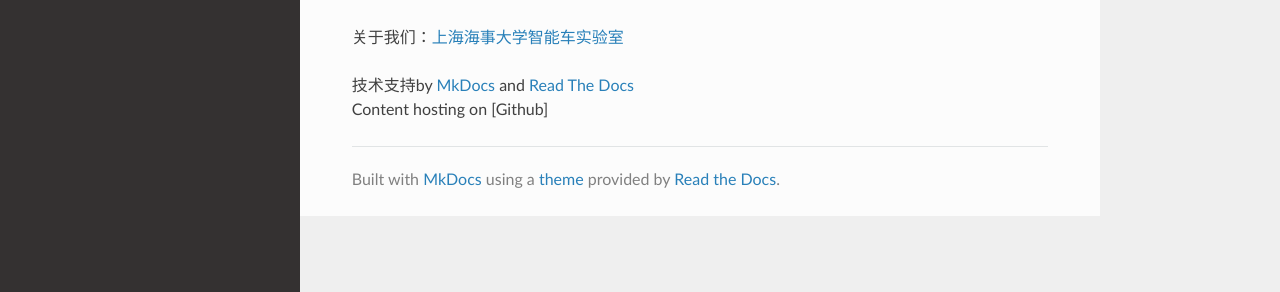
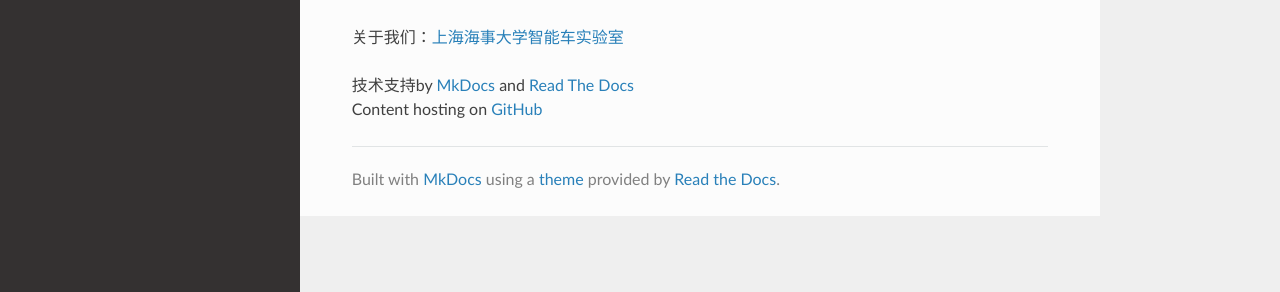
Before and after one commit to SMU-SmartCarLAB/Homemade-Docs, an MkDocs documentation site: the page built from docs/index.md, in a window 1280 px wide. Shown: the part 238-530 px from the top of the page. Built offline with MkDocs 1.6.1, drawn with Linux system fonts in a browser that asks for light colours; nearby versions of some CDN libraries; part of the change alters nothing that is shown.

Commit message:
修改index.md-新增GitHub仓库链接

```diff
--- a/docs/index.md
+++ b/docs/index.md
@@ -7,4 +7,4 @@
 关于我们：[上海海事大学智能车实验室](https://smuscl.org/)
 
 技术支持by [MkDocs](https://www.mkdocs.org) and [Read The Docs](https://about.readthedocs.com/)
-Content hosting on [Github]
+Content hosting on [GitHub](https://github.com/SMU-SmartCarLAB/Homemade-Docs)
```
